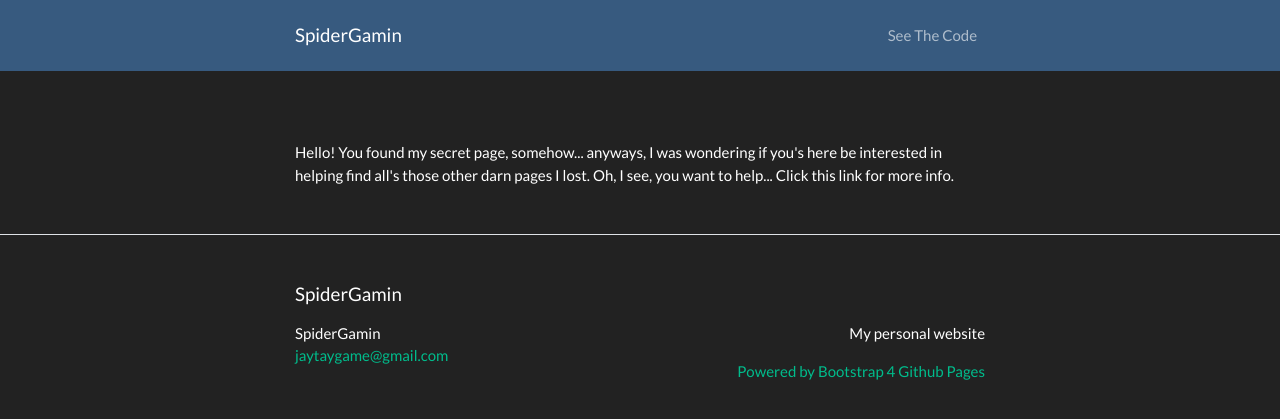
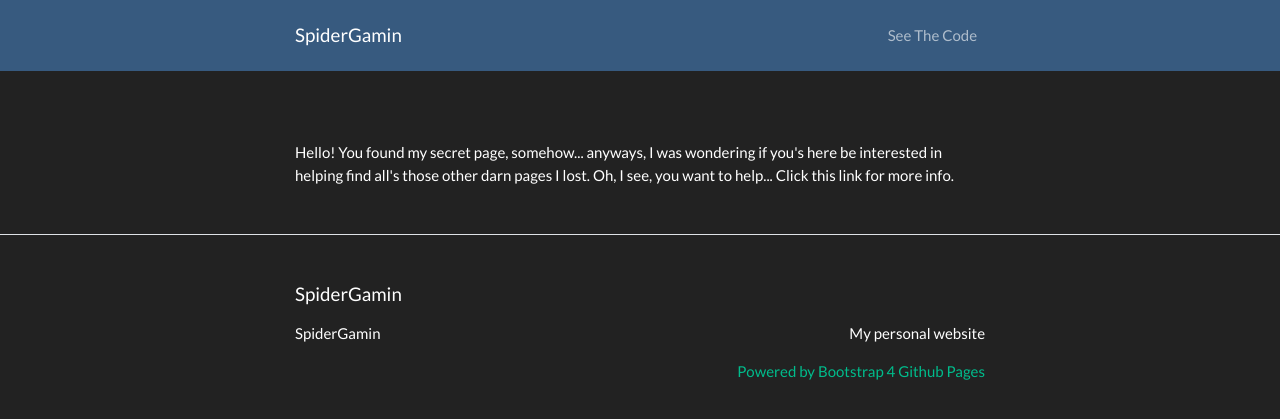
Before and after one commit to insberr/insberr.github.io, a Jekyll site: the page built from secret.html, in a window 1280 px wide. Shown: the top 419 px of the page. Built offline with Jekyll 4.4.1, drawn with Linux system fonts in a browser that asks for light colours; part of the change alters nothing that is shown.

Commit message:
Update _config.yml

```diff
--- a/_config.yml
+++ b/_config.yml
@@ -6,7 +6,7 @@
 todobar: 32
 autoseconds:
 title: SpiderGamin
-email: "jaytaygame@gmail.com"
+email: ""
 description: >- # this means to ignore newlines until "baseurl:"
   My personal website
 #baseurl: "" # the subpath of your site, e.g. /blog
@@ -14,7 +14,7 @@ description: >- # this means to ignore newlines until "baseurl:"
 #twitter_username: jekyllrb
 github_username:  SpiderGamin
 author: SpiderGamin
-repository: "nicolas-van/bootstrap-4-github-pages"
+#repository: "nicolas-van/bootstrap-4-github-pages"
 # Build settings
 plugins:
   - jekyll-feed
@@ -22,6 +22,8 @@ plugins:
 
 # A list of the pages to display in the navigation bar
 header_pages:
+   - about.html
+   - secret.html
 
 # Exclude from processing.
 # The following items will not be processed, by default. Create a custom list
@@ -31,3 +33,4 @@ exclude:
   - Gemfile.lock
   - node_modules
   - update_boostrap.sh
+  - Feel_It_Still.m4a
```
